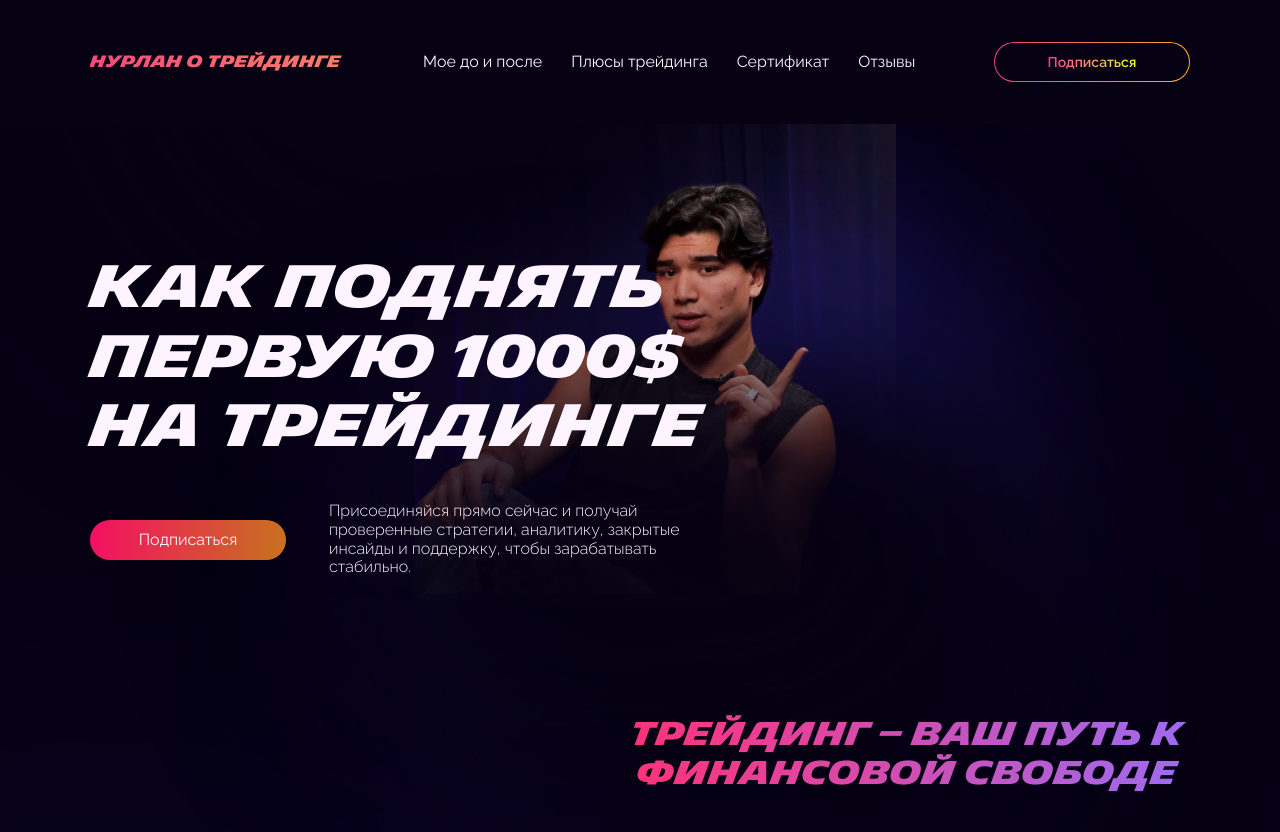
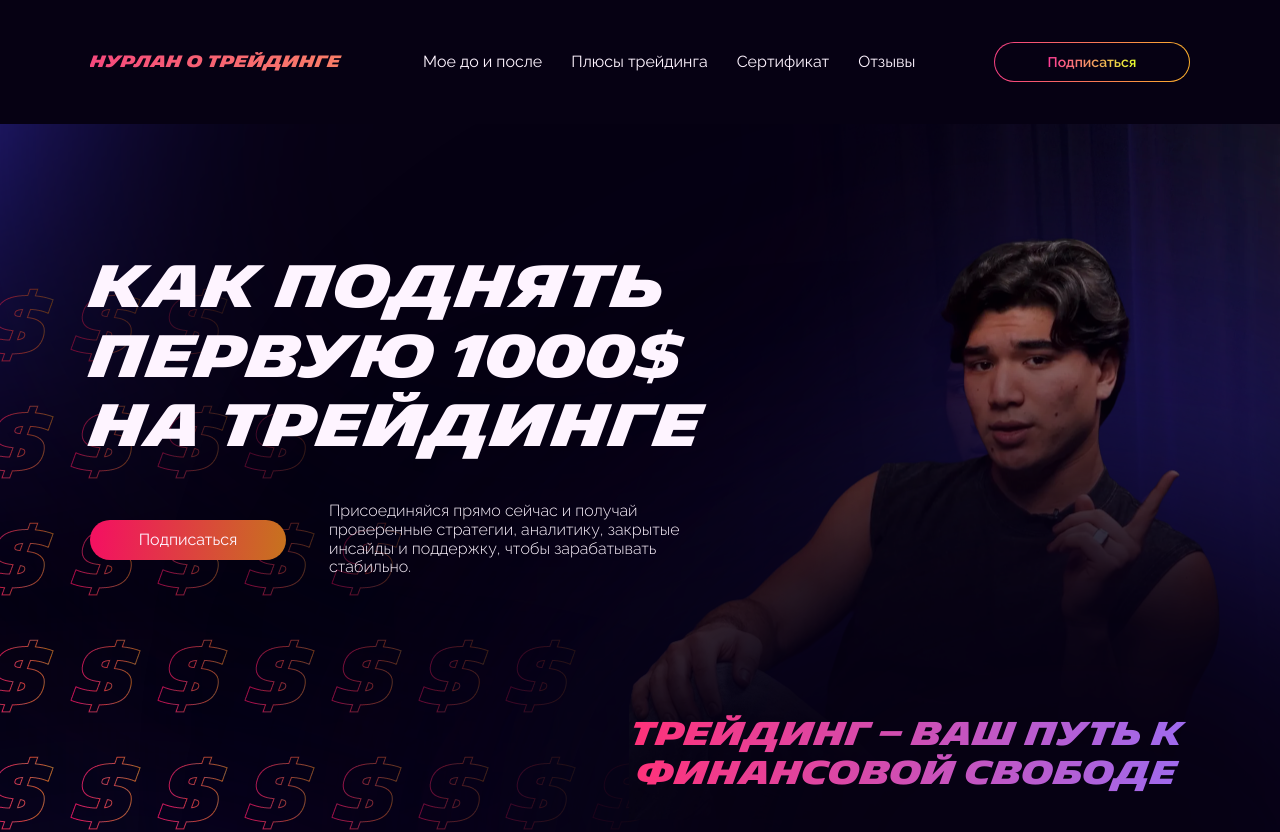
Before and after one commit to cyanidium-dev/crypto-landing, a Next.js app: page / in a window 1280 px wide. Shown: the top 832 px of the page. Built offline with nearby package versions, Linux system fonts and the light colour scheme.

Commit message:
added hero backgrounds

```diff
--- a/src/components/homePage/hero/HeroImages.tsx
+++ b/src/components/homePage/hero/HeroImages.tsx
@@ -9,20 +9,60 @@ export default function HeroImages() {
         alt="man"
         width={1332}
         height={1658}
-        className="absolute -z-[80] -top-[124px] w-[481px] h-[599px] left-[calc(50%-240px+15px)] sm:right-[calc(50%-283px-48px)]
-          tabxl:-right-[147px] laptop:-right-[77px] desk:right-0 object-cover object-left overflow-visible"
+        className="absolute -z-[80] -top-[124px] tabxl:-top-[113px] w-[481px] tabxl:w-[666px] h-[599px] tabxl:h-[829px] left-[calc(50%-240px+15px)]
+         tabxl:left-auto tabxl:right-0 object-cover object-left overflow-visible"
+      />
+      <Image
+        src="/images/backgrounds/heroSection/dollarsMob.webp"
+        alt="dollars"
+        width={1028}
+        height={443}
+        className="tabxl:hidden absolute -z-[40] left-1 top-[-161px] h-[443px] object-cover object-left overflow-visible"
+      />
+      <Image
+        src="/images/backgrounds/heroSection/dollarsDesk.webp"
+        alt="dollars"
+        width={680}
+        height={559}
+        className="hidden tabxl:block absolute -z-[40] tabxl:top-[157px] tabxl:h-[559px] tabxl:left-[-17px] object-cover object-left overflow-visible"
       />
       <Image
         src="/images/contentImages/ctaWebinarMan.webp"
         alt="man"
         width={1342}
         height={1671}
-        className="absolute -z-30 -top-[119px] w-[473px] h-[589px] left-[calc(50%-237px+17px)] object-cover object-left overflow-visible"
+        className="absolute -z-30 -top-[119px] tabxl:top-[-139px] w-[473px] tabxl:w-[671px] h-[589px] tabxl:h-[835px] left-[calc(50%-237px+17px)]
+        tabxl:left-auto tabxl:right-[-20px] object-cover object-left overflow-visible"
       />
-      <div className="absolute -z-40 top-[-436px] left-[calc(50%-369px-225px)] w-[738px] h-[681px] rounded-full bg-black blur-[98px]"></div>
-      <div className="absolute -z-50 top-[203px] left-[calc(50%-369px+132px)] w-[738px] h-[681px] rounded-full bg-black blur-[98px]"></div>
-      <div className="absolute -z-20 top-[252px] left-[calc(50%-320px)] w-[640px] h-[350px] rounded-full bg-black blur-[89px]"></div>
-      <div className="absolute -z-[70] top-[147px] left-[calc(50%-213px+77px)] w-[426px] h-[490px] rounded-full bg-purple blur-[128px]"></div>
+      <div
+        className="absolute -z-40 top-[-436px] tabxl:top-[-496px] left-[calc(50%-369px-225px)] tabxl:left-[-24px] w-[738px] h-[681px] tabxl:w-[1125px] tabxl:h-[1039px] rounded-full
+       bg-black blur-[98px] tabxl:blur-[150px]"
+      ></div>
+      <div
+        className="absolute -z-50 top-[203px] tabxl:top-[-41px] left-[calc(50%-369px+132px)] tabxl:left-[-220px] w-[738px] tabxl:w-[901px]
+      h-[681px] tabxl:h-[677px] tabxl:rotate-[27.22deg] rounded-full bg-black blur-[98px] tabxl:blur-[200px]"
+      ></div>
+      <div
+        className="absolute -z-20 top-[252px] tabxl:top-[451px] left-[calc(50%-320px)] tabxl:left-auto tabxl:right-[-67px] w-[640px]
+      tabxl:w-[865px] h-[350px] tabxl:h-[519px] rounded-full bg-black blur-[89px] tabxl:blur-[132px]"
+      ></div>
+      <div
+        className="hidden tabxl:block absolute -z-20 tabxl:top-[270px] tabxl:right-[-361px] tabxl:w-[1125px] tabxl:h-[1039px] rounded-full
+      bg-black tabxl:blur-[150px]"
+      ></div>
+      <div
+        className="absolute -z-[70] top-[147px] tabxl:top-[184px] left-[calc(50%-213px+77px)] tabxl:left-auto tabxl:right-[-77px] w-[426px]
+        tabxl:w-[649px] h-[490px] tabxl:h-[747px]
+      rounded-full bg-purple blur-[128px] tabxl:blur-[150px]"
+      ></div>
+      <div
+        className="hidden tabxl:block absolute -z-[50] tabxl:top-[-630px] tabxl:left-[-504px] tabxl:w-[785px] tabxl:h-[747px] rounded-full
+        bg-purple tabxl:blur-[150px]"
+      ></div>
+      <div
+        className="absolute -z-[75] top-[-137px] tabxl:top-[-175px] right-[calc(50%-241px-304px)] tabxl:right-[calc(471px)] w-[470px]
+      tabxl:w-[698px] h-[1178px] tabxl:h-[1205px] rounded-full bg-black blur-[68px]"
+      ></div>
     </>
   );
 }
```
Also changed, not shown: public/images/backgrounds/heroSection/dollarsDesk.webp (added), public/images/backgrounds/heroSection/dollarsMob.webp (added).
